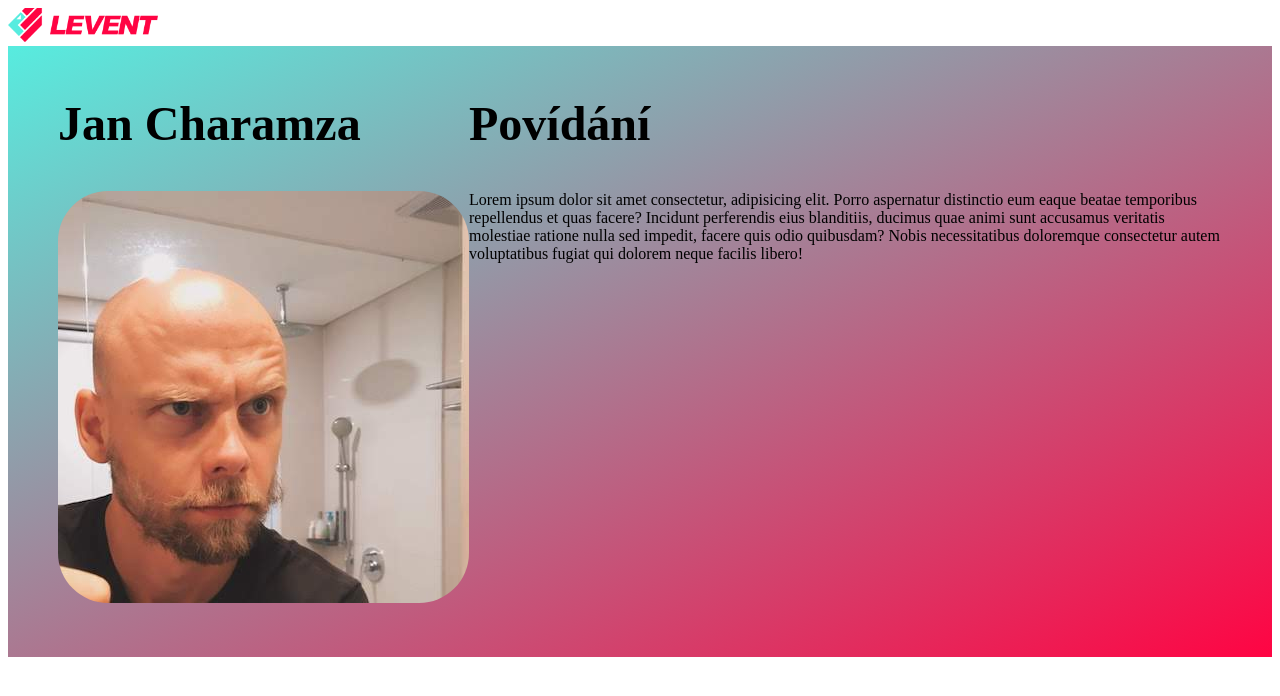
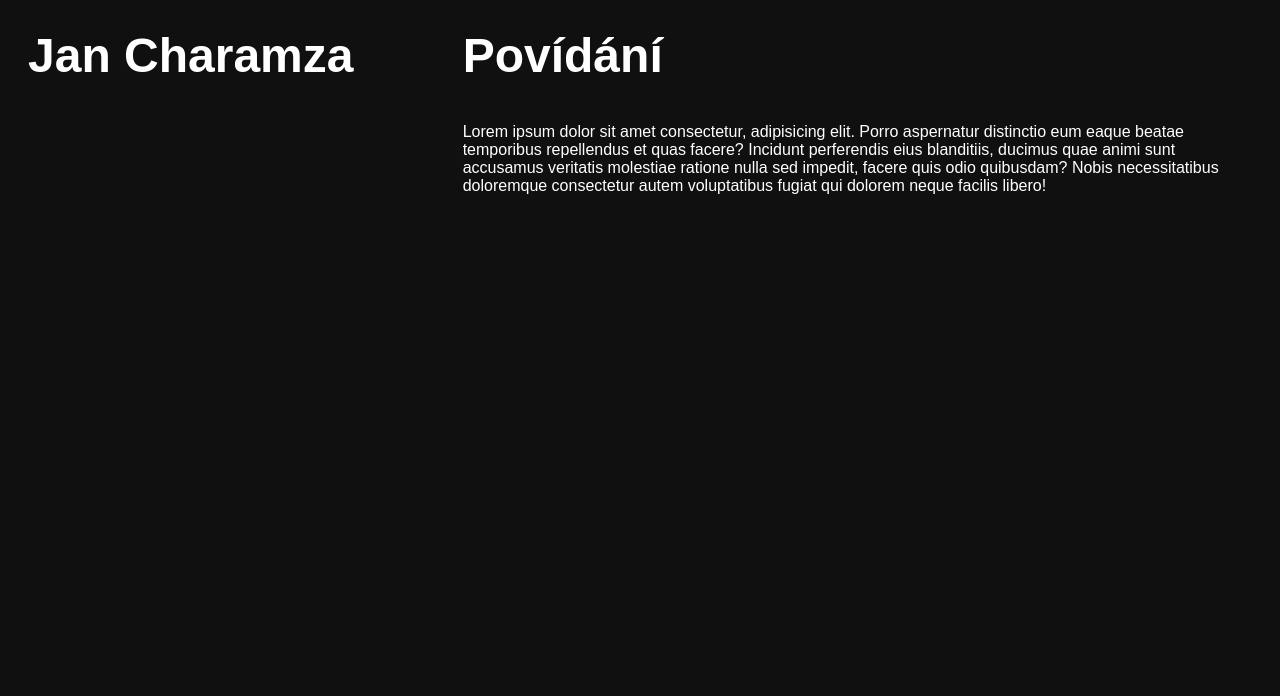
Before and after one commit to charamzic/My-very-first-web-site, a plain HTML site: page index.html in a window 1280 px wide. Drawn offline with Linux system fonts and the light colour scheme.

Commit message:
deleted logos and pics, bg changed

```diff
--- a/index.html
+++ b/index.html
@@ -10,15 +10,10 @@
 
 <body>
 
-   <header>
-       <img class="logo" src="LogoMark+WordMark_coloured (kopie).png" width="150" height="auto">
-   </header>
-
-    <main class="flex-container">
+   <main class="flex-container">
 
         <section class="main-content blue">
             <h2>Jan Charamza</h2>
-            <img class="profile-pic" src="profilovka.jpg" alt="Charamza">
         </section>
 
         <aside class="sidebar green">
--- a/style.css
+++ b/style.css
@@ -1,5 +1,12 @@
-* {
+body {
+  background-color: #101010;
+  color: #ffffff;
+  font-family: Arial, Helvetica, sans-serif;
+}
 
+section, aside, div {
+  padding: 20px;
+  border-radius: 12px;
 }
 
 h1 {
@@ -16,9 +23,7 @@ h1, h2, h3 {
 
 .flex-container {
 
-    display: flex;
-    background-image: linear-gradient(to bottom right, #57ecdf, #ff0443);
-    padding: 50px;
+  display: flex;
   }
 
 .main-content {
@@ -28,7 +33,3 @@ h1, h2, h3 {
 .sidebar {
   flex: 2;
 }
-
-.profile-pic {
-  border-radius: 50px;
-}
```
Also changed, not shown: LogoMark+WordMark_coloured (kopie).png (deleted), profilovka.jpg (deleted), 1 other file.
